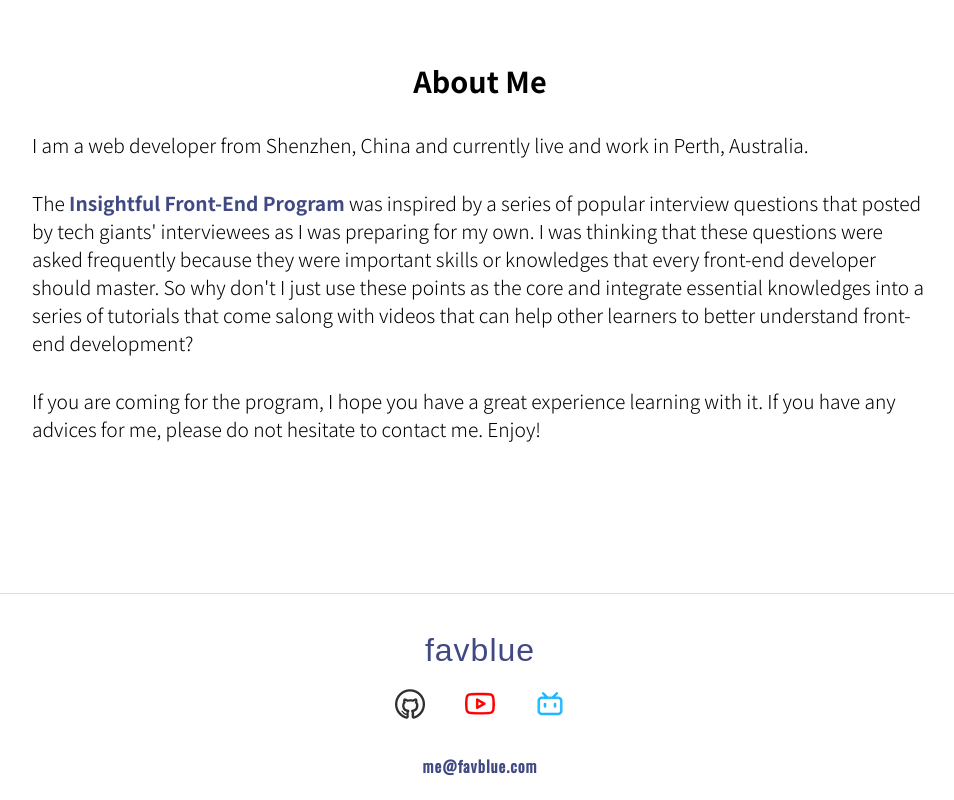
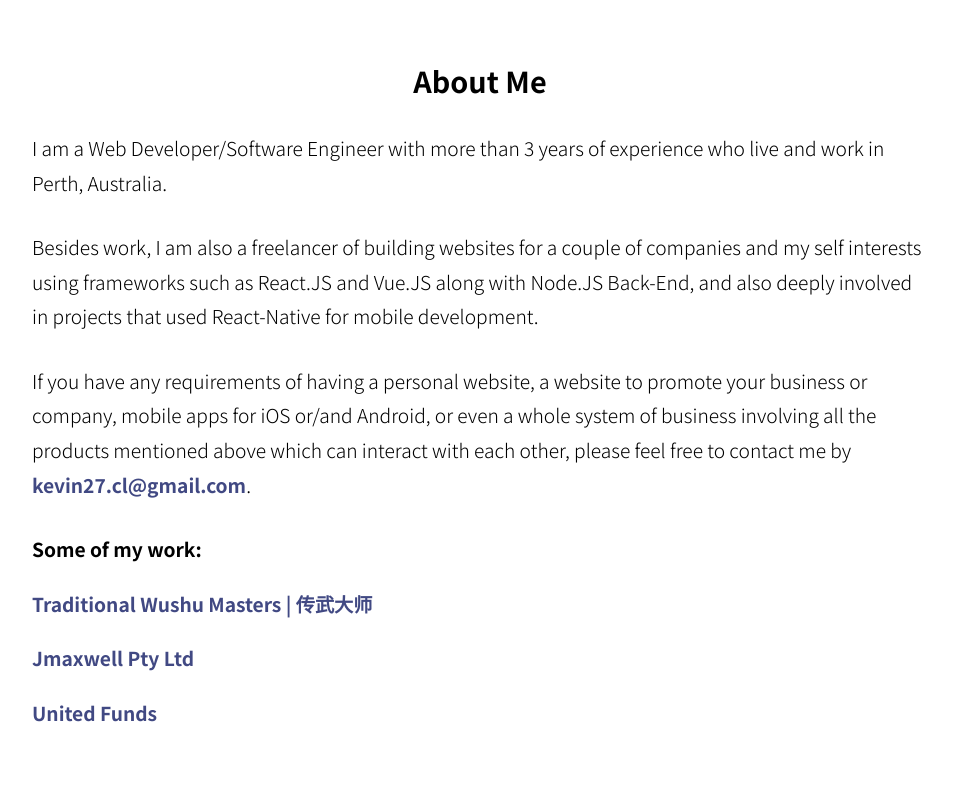
Before and after one commit to lckevin27/favblue.com, a Vue app in the folder client/: page /about in a window 1280 px wide. Shown: the part 860-1660 px from the top of the page, without its empty margins (160-1114 px from the left). Built offline with nearby package versions, Linux system fonts and the light colour scheme; a web font is replaced by a local one.

Commit message:
Update about page

```diff
--- a/client/src/components/DisplaySection.vue
+++ b/client/src/components/DisplaySection.vue
@@ -5,9 +5,10 @@
         </div>
         <div class="content-wrapper">
             <div class="caption-container">
-                <p>With a series of frequently asked interview questions as the core, the program expands on the points and integrates front-end knowledges with intuitive coding examples and real-life usages. </p>
+                <p>With a series of Front-End questions as the core, the program expands on the points and integrates front-end knowledges with intuitive coding examples and real-life usages. </p>
                 <p>There are 4 sections in this program: HTML, CSS, JavaScript and other general web knowledges.</p>
-                <p>Videos will be included and will be available on my <a href="#">Youtube</a> and <a href="#">Bilibili</a> channels, I will go through the program with you bit by bit!</p>
+                <p>The tutorial is currently available in Simplified Chinese only.</p>
+                <p>Videos will be included and will be available on my <a href="javascript:void(0)" class="disabled">Youtube</a> and <a href="javascript:void(0)" class="disabled">Bilibili</a> channels, I will go through the program with you bit by bit!</p>
             </div>
             <div class="img-container">
                 <img src="@/../public/img/front-end-stack.png" alt="banner">
--- a/client/src/components/Footer.vue
+++ b/client/src/components/Footer.vue
@@ -3,10 +3,10 @@
         <p id="footer-logo" class="logo">favblue</p>
         <div class="social-links">
             <a href="https://github.com/lckevin27"><img src="../../public/img/icons/github.png"></a>
-            <a href="#"><img src="../../public/img/icons/youtube-colored.png"></a>
-            <a href="#"><img src="../../public/img/icons/bilibili-colored.png"></a>
+            <a href="javascript:void(0)" class="disabled"><img src="../../public/img/icons/youtube-colored.png"></a>
+            <a href="javascript:void(0)" class="disabled"><img src="../../public/img/icons/bilibili-colored.png"></a>
         </div>
-        <a id="contact-email" target="_blank" href="mailto:me@favblue.com">me@favblue.com</a>
+        <a id="contact-email" target="_blank" href="mailto:me@kevin27.cl@gmail.com">kevin27.cl@gmail.com</a>
     </footer>
 </template>
 
--- a/client/src/components/cn/DisplaySectionCN.vue
+++ b/client/src/components/cn/DisplaySectionCN.vue
@@ -7,7 +7,7 @@
             <div class="caption-container">
                 <p>洞察前端是以一系列常见的大厂前端面试问题为中心，在知识点上进行扩展并与代码实例以及真实场景运用进行整合的一个教学项目。</p>
                 <p>本项目共有 4 个板块，分别是 HTML、CSS、JavaScript 以及其他的 Web 开发知识。</p>
-                <p>届时我将会录制并上传与此项目配套的视频到我的 <a href="#">Bilibili</a> 以及 <a href="#">Youtube</a> 频道，我会与你一起过一遍全部内容！</p>
+                <p>届时我将会录制并上传与此项目配套的视频到我的 <a href="javascript:void(0)" class="disabled">Bilibili</a> 以及 <a href="javascript:void(0)" class="disabled">Youtube</a> 频道，我会与你一起过一遍全部内容！</p>
             </div>
             <div class="img-container">
                 <img src="@/../public/img/front-end-stack.png">
--- a/client/src/scss/base/_general.scss
+++ b/client/src/scss/base/_general.scss
@@ -36,6 +36,10 @@
 		color: $logo-blue;
 	}
 
+	.disabled {
+		cursor: not-allowed;
+	}
+
   @media only screen and (max-width: 1000px) {
 		font-size: 14px;
 	}
--- a/client/src/scss/components/_about.scss
+++ b/client/src/scss/components/_about.scss
@@ -6,11 +6,18 @@
 		p {
 			font-weight: 300;
 			margin: 30px 0;
+			line-height: 1.8em;
 		}
 
 		h2 {
 			text-align: center;
-    }
+		}
+
+		ul {
+			li {
+				margin: 20px 0;
+			}
+		}
 	}
 
 	@media only screen and (max-width: 1680px) {
--- a/client/src/views/About.vue
+++ b/client/src/views/About.vue
@@ -3,9 +3,16 @@
     <BannerMain v-bind:mainText="mainText" v-bind:subTexts="subTexts" />
     <div class="text-section">
       <h2>About Me</h2>
-      <p>I am a web developer from Shenzhen, China and currently live and work in Perth, Australia.</p>
-      <p>The <router-link to="/ife">Insightful Front-End Program</router-link> was inspired by a series of popular interview questions that posted by tech giants' interviewees as I was preparing for my own. I was thinking that these questions were asked frequently because they were important skills or knowledges that every front-end developer should master. So why don't I just use these points as the core and integrate essential knowledges into a series of tutorials that come salong with videos that can help other learners to better understand front-end development?</p>
-      <p>If you are coming for the program, I hope you have a great experience learning with it. If you have any advices for me, please do not hesitate to contact me. Enjoy!</p>
+      <p>I am a Web Developer/Software Engineer with more than 3 years of experience who live and work in Perth, Australia.</p>
+      <p>Besides work, I am also a freelancer of building websites for a couple of companies and my self interests using frameworks such as React.JS and Vue.JS along with Node.JS Back-End, and also deeply involved in projects that used React-Native for mobile development.</p>
+      <p>If you have any requirements of having a personal website, a website to promote your business or company, mobile apps for iOS or/and Android, or even a whole system of business involving all the products mentioned above which can interact with each other, please feel free to contact me by <a id="contact-email" target="_blank" href="mailto:me@kevin27.cl@gmail.com">kevin27.cl@gmail.com</a>.</p>
+      <p><strong>Some of my work:</strong>
+        <ul>
+          <li><a href="http://chuanwudashi.com">Traditional Wushu Masters | 传武大师</a></li>
+          <li><a href="http://jmaxwell.com.au">Jmaxwell Pty Ltd</a></li>
+          <li><a href="http://favblue.com:8888">United Funds</a></li>
+        </ul>
+      </p>
     </div>
   </div>
 </template>
```
Also changed, not shown: 1 other file (tests, documents, lock files or other folders).
